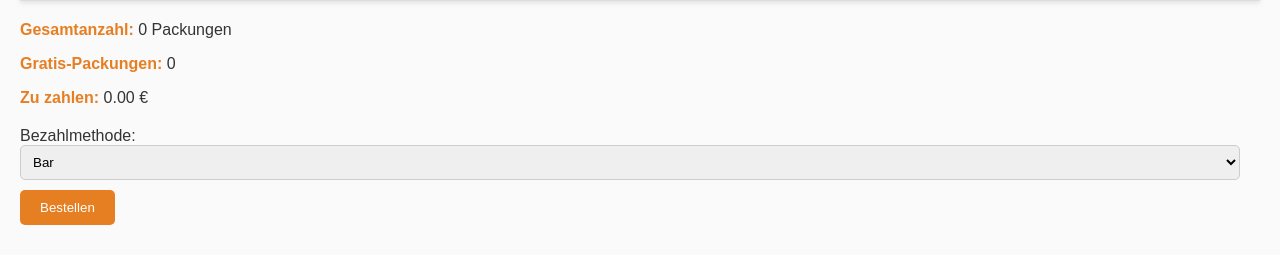
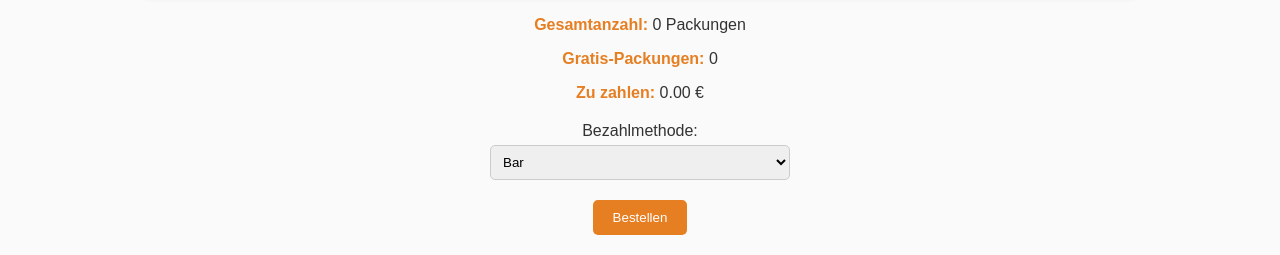
Before and after one commit to nudeln-opa/nudelbestellung, a Flask app: page / in a window 1280 px wide. Shown: the part 3355-3610 px from the top of the page. Before the commit the page ends 3580 px from the top, so only its background shows below. Run offline with Flask 3, Linux system fonts and the light colour scheme.

Commit message:
Update index.html

```diff
--- a/templates/index.html
+++ b/templates/index.html
@@ -17,12 +17,19 @@
         h3 {
             text-align: center;
             color: #444;
-            font-size: 22px; /* größerer Werbeslogan */
+            font-size: 22px;
+        }
+
+        /* ✅ Tabelle zentrieren & schmaler */
+        .table-container {
+            display: flex;
+            justify-content: center;
+            margin-top: 20px;
         }
         table {
-            width: 100%;
+            width: 80%; /* nur 80% statt 100% */
+            max-width: 1000px; /* damit sie auf großen Monitoren nicht riesig wird */
             border-collapse: collapse;
-            margin-top: 20px;
             background: white;
             box-shadow: 0 2px 5px rgba(0,0,0,0.1);
         }
@@ -36,26 +43,32 @@
             color: white;
         }
         img {
-            width: 160px; /* doppelt so groß */
+            width: 160px;
             height: auto;
             border-radius: 5px;
         }
+
+        /* ✅ Zusammenfassung zentrieren */
         .summary {
             margin-top: 20px;
             font-size: 16px;
+            text-align: center;
         }
         .summary b {
             color: #e67e22;
         }
+
         .form-section {
             margin-top: 20px;
+            text-align: center;
         }
         input[type="text"], input[type="email"], select {
             padding: 8px;
-            width: calc(100% - 20px);
-            margin-bottom: 10px;
+            width: 300px;
+            margin: 5px auto;
             border: 1px solid #ccc;
             border-radius: 5px;
+            display: block;
         }
         input[type="number"] {
             width: 60px;
@@ -68,6 +81,8 @@
             border: none;
             border-radius: 5px;
             cursor: pointer;
+            display: block;
+            margin: 20px auto;
         }
         button:hover {
             background: #d35400;
@@ -86,6 +101,7 @@
             <input type="email" name="email" required>
         </div>
 
+        <div class="table-container">
             <table>
                 <tr>
                     <th>Nudel (500g)</th>
@@ -104,6 +120,7 @@
                 </tr>
                 {% endfor %}
             </table>
+        </div>
 
         <div class="summary">
             <p><b>Gesamtanzahl:</b> <span id="totalQty">0</span> Packungen</p>
```
Lines whose indentation alone changed are shown as unchanged.
